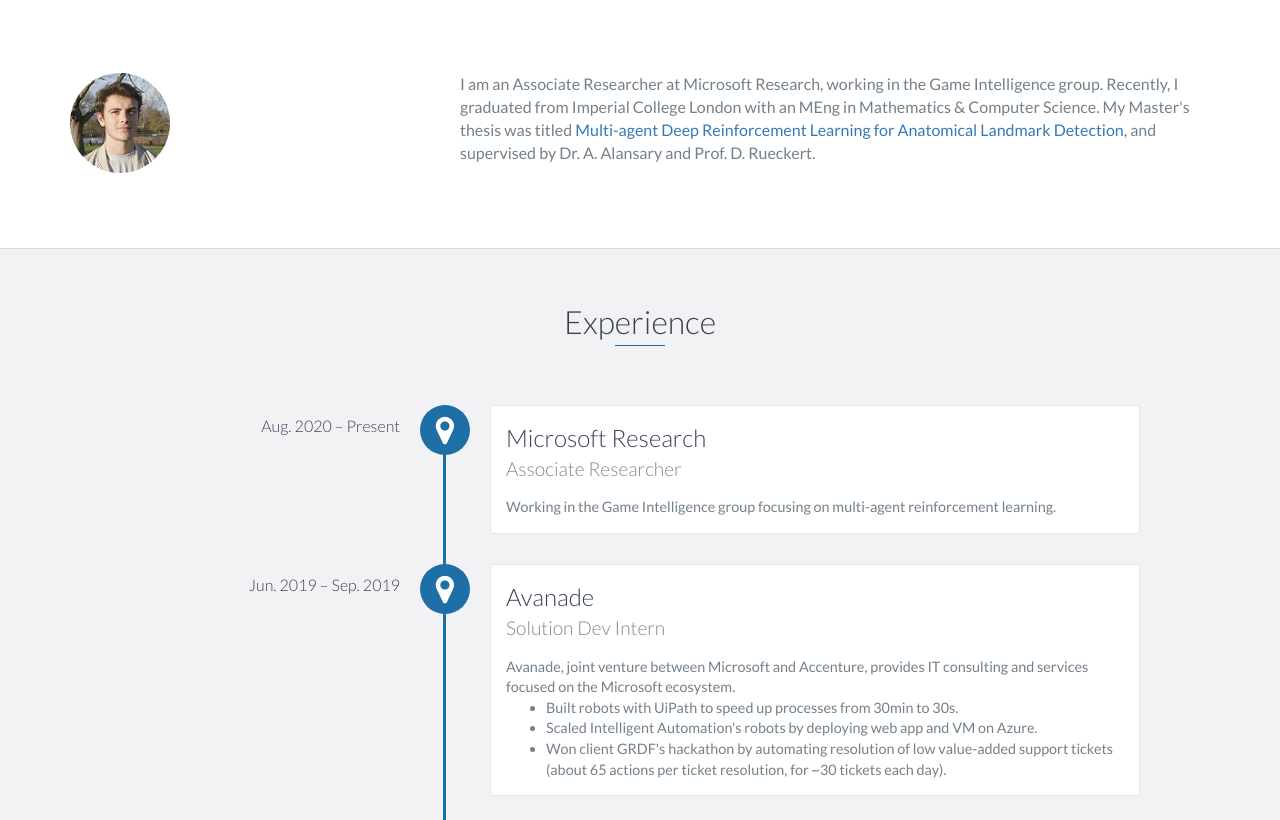
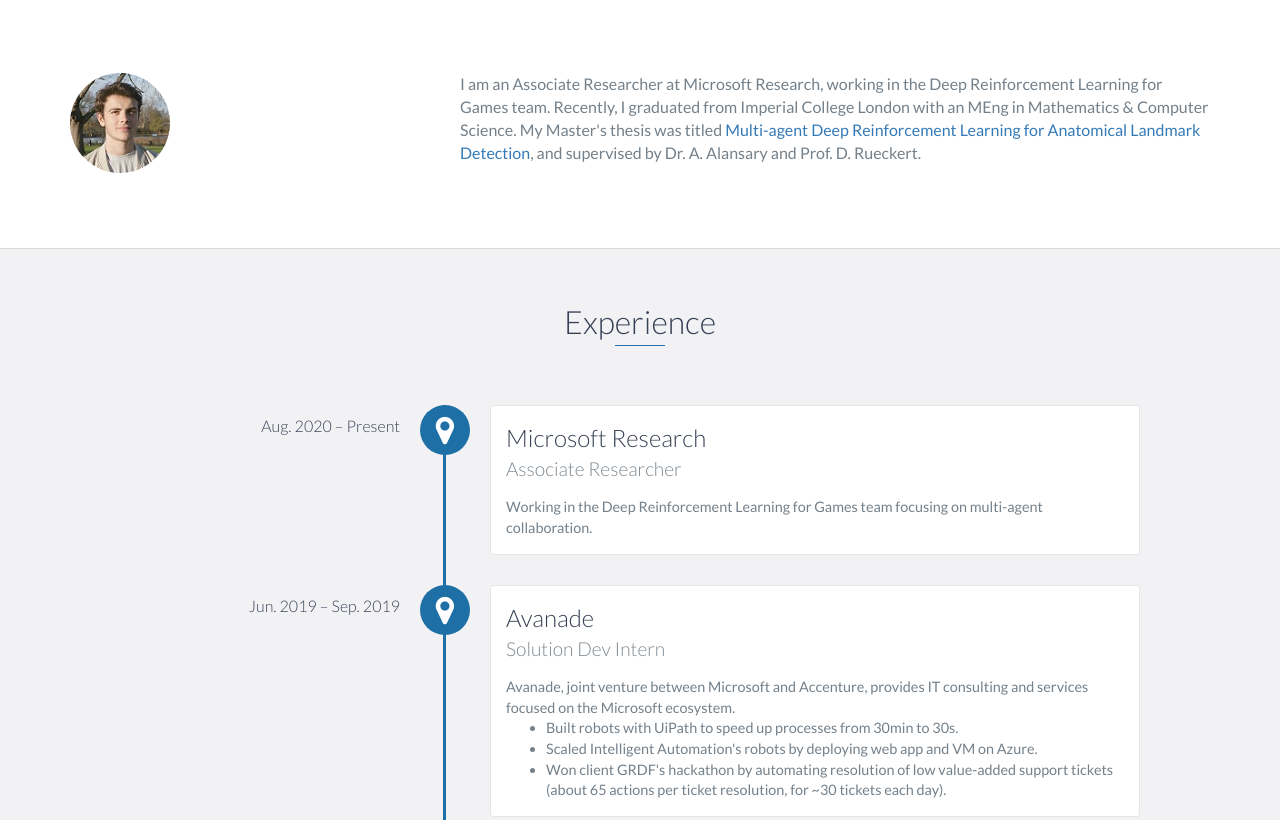
Before and after one commit to gml16/gml16.github.io, a website: page index.html in a window 1280 px wide. Shown: the part 802-1622 px from the top of the page. Drawn offline with nearby package versions, Linux system fonts and the light colour scheme.

Commit message:
Change in team name

```diff
--- a/index.html
+++ b/index.html
@@ -98,7 +98,7 @@
                 </div>
                 <div class="col-md-8">
                     <p>
-                        I am an Associate Researcher at Microsoft Research, working in the Game Intelligence group.
+                        I am an Associate Researcher at Microsoft Research, working in the Deep Reinforcement Learning for Games team.
                         Recently, I graduated from Imperial College London with an MEng in Mathematics & Computer Science.
                         My Master's thesis was titled <a href="https://github.com/gml16/rl-medical">Multi-agent Deep Reinforcement Learning for Anatomical Landmark Detection</a>, and supervised by Dr. A. Alansary and Prof. D. Rueckert.
                         <!--I love learning about new technologies and deploying elegant solutions to complex problems.-->
@@ -116,7 +116,7 @@
                 <h3>Microsoft Research</h3>
                 <h4>Associate Researcher</h4>
                 <p>
-                    Working in the Game Intelligence group focusing on multi-agent reinforcement learning.
+                    Working in the Deep Reinforcement Learning for Games team focusing on multi-agent collaboration.
                 <p>
             </div>
 
```
